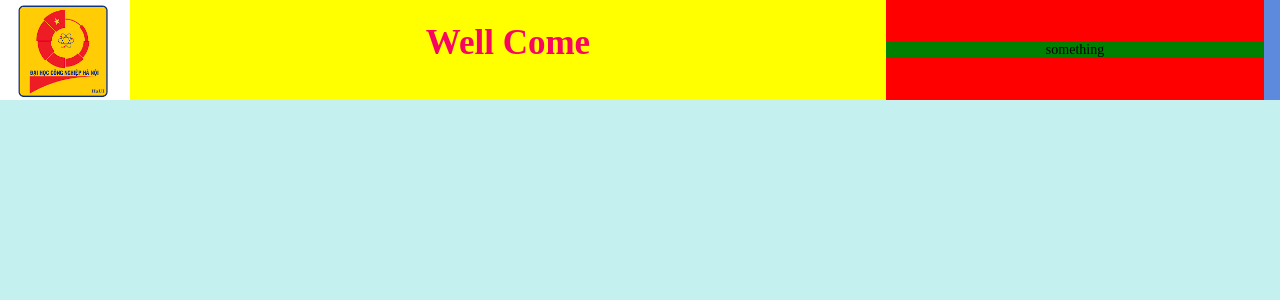
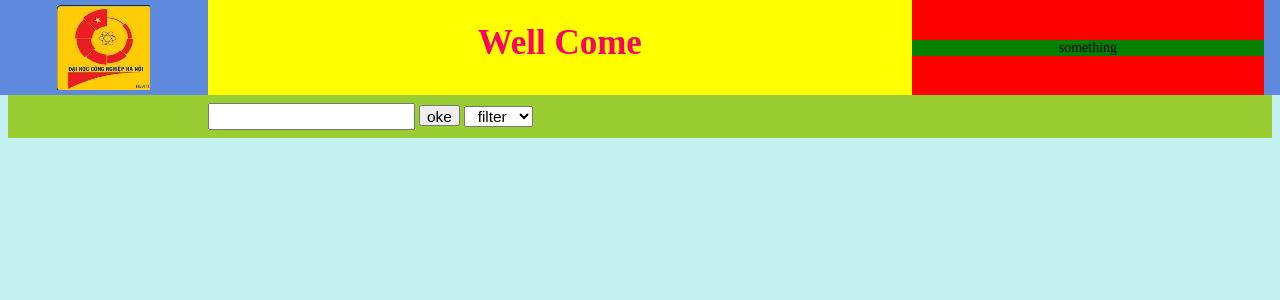
Before and after one commit to BanDuong/Ajax_django, a Django app: template templates/pages/base.html in a window 1280 px wide. Shown: the top 300 px of the page. Run offline with Django 3.2, Linux system fonts and the light colour scheme; the template is opened without the code that fills it, so the values that code supplies are empty; some libraries are stand-ins or nearby versions.

Commit message:
create table content

```diff
--- a/static/css/style_base.css
+++ b/static/css/style_base.css
@@ -28,3 +28,36 @@ header{
     flex: 1;
     text-align:center;
 }
+.div_filter{
+    background-color:yellowgreen;
+}
+.general_format{
+    padding-top: 5px;
+    padding-bottom: 5px;
+    padding-left: 14.1rem;
+    padding-right: 25rem;
+}
+.into_td_filter{
+    height: 1.5rem;
+    font-size: 1.1rem;
+    text-align: center;
+}
+.tb_content, .tr_content > th, .tr_content > td{
+    border: 1px solid black;
+    border-collapse: collapse;
+    width: auto;
+    text-align: center;
+    padding: 5px;
+}
+.tb_content{
+    width: 100%;
+    font-size: 1.2rem;
+}
+.tr_content > th{
+    background-color: #90e7e7;
+}
+td.td_descript{
+    text-align: justify;
+    margin-block-start: 0;
+    margin-block-end: 0;
+}
--- a/templates/pages/base.html
+++ b/templates/pages/base.html
@@ -11,7 +11,7 @@
 </head>
 <body>
 <header class="div_header" id="header">
-    <img src="{% static 'images/logo.png' %}" width=130 height=100>
+    <img src="{% static 'images/logo.jpg' %}" width=100 height=85 style="padding:5px 4.1rem">
     <div id="div_wellcome">
         <h1 style="font-size:2.5rem; color:#f80561; text-align:center">Well Come</h1>
     </div>
@@ -19,9 +19,32 @@
         <p style="background-color:green">something</p>
     </div>
 </header>
+<div id="filter" class="div_filter ">
+    <table class="tb_filter general_format">
+        <tr>
+            <td>
+                <input type="text" class="into_td_filter">
+                <button class="into_td_filter">oke</button>
+            </td>
+            <td>
+                <select class="into_td_filter">
+                    <optgroup label="selector">
+                        <option value="">filter</option>
+                        <option>filter</option>
+                        <option>filter</option>
+                        <option>filter</option>
+                        <option>filter</option>
+                    </optgroup>
+                </select>
+            </td>
+        </tr>
+    </table>
+</div>
 
+{#----------------------------block_content------------------------------------#}
 {% block content %}
 {% endblock %}
+{#----------------------------end_block_content------------------------------------#}
 
 <script src="{% static 'js/base.js' %}"></script>
 </body>
```
Also changed, not shown: templates/pages/index.html (+21 -2 lines), static/images/logo.jpg (added).
